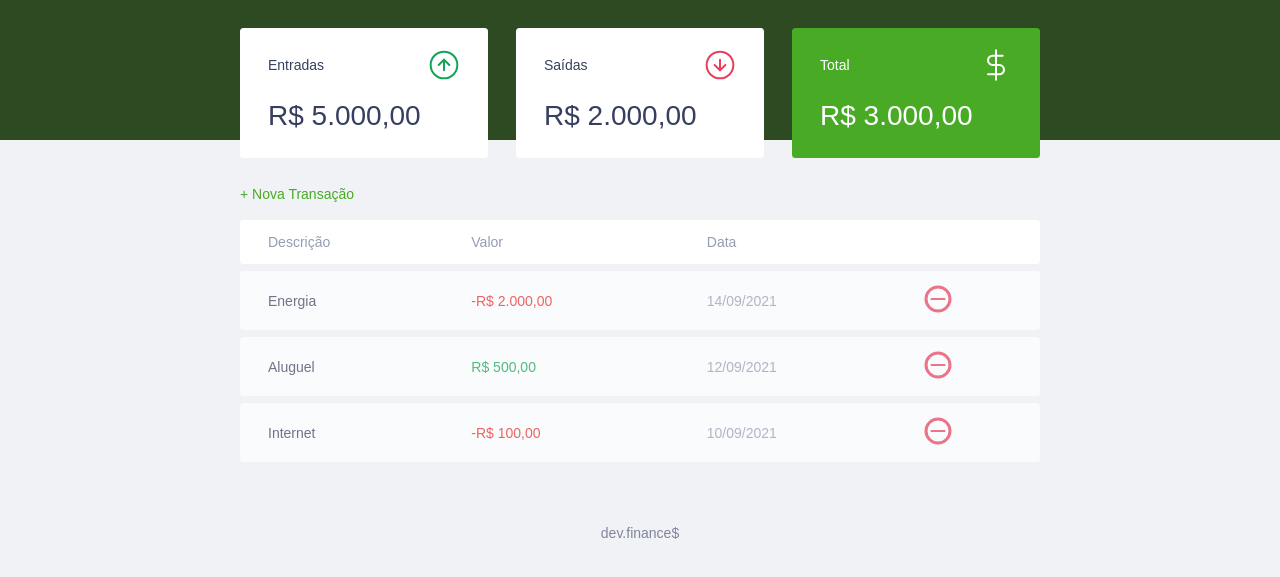
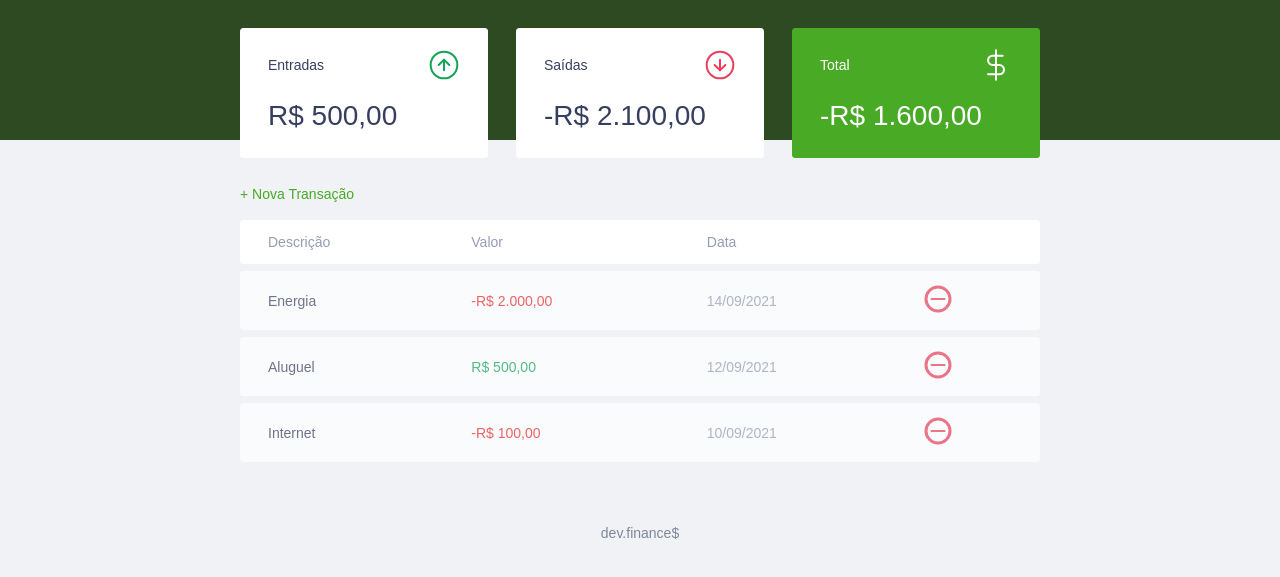
Before and after one commit to xavierjuniordev/dev.finance, a plain HTML site: page index.html in a window 1280 px wide. Shown: the part 55-632 px from the top of the page. Drawn offline with Linux system fonts and the light colour scheme; a web font is replaced by a local one.

Commit message:
Construindo o JS da aplicação

```diff
--- a/index.html
+++ b/index.html
@@ -27,21 +27,21 @@
             <span>Entradas</span>
             <img src="./assets/income.svg" alt="Image de entradas">
           </h3>
-          <p>R$ 5.000,00</p>
+          <p id="incomeDisplay">R$ 5.000,00</p>
         </div>
         <div class="card">
           <h3>
             <span>Saídas</span>
             <img src="./assets/expense.svg" alt="Image de saídas">
           </h3>
-          <p>R$ 2.000,00</p>
+          <p id="expenseDisplay">R$ 2.000,00</p>
         </div>
         <div class="card total">
           <h3>
             <span>Total</span>
             <img src="./assets/total.svg" alt="Image de total">
           </h3>
-          <p>R$ 3.000,00</p>
+          <p id="totalDisplay">R$ 3.000,00</p>
         </div>
       </section>
       <section id="transaction">
--- a/scripts.js
+++ b/scripts.js
@@ -16,8 +16,6 @@ const Modal = {
         .remove('active')
       }
   }
-
-
 
   const transactions = [
   {
@@ -42,14 +40,43 @@ const Modal = {
 ]
 
   const Transaction = {
+    all: transactions,
+
+    add(transaction) {
+        Transaction.all.push(transaction)
+    },
+
     incomes() {
-          //somar as entradas
+          let income = 0;
+          // pegar todas as transações
+          // para cada transação
+          Transaction.all.forEach(transaction => {
+            //se ela for maior que zero
+            if( transaction.amount > 0 ) {
+              // somar a uma variavel e retornar a variavel
+              income += transaction.amount;
+            }
+          })
+          return income;
     },
+
     expenses() {
-          //somar as saídas
+        // pegar todas as transações
+        // para cada transação
+        let expense = 0;
+        Transaction.all.forEach(transaction => {
+          // se ela for menor que zero
+          if( transaction.amount < 0 ) {
+            // somar a uma variavel e retornar a variavel
+            expense += transaction.amount;
+          }
+        })
+        return expense;
     },
+
     total() {
           //entradas - saídas
+          return Transaction.incomes() + Transaction.expenses();
     }
   }
 
@@ -76,6 +103,18 @@ const Modal = {
       </td>
       `
       return html
+    },
+
+    updateBalance() {
+      document
+          .getElementById('incomeDisplay')
+          .innerHTML = Utils.formatCurrency(Transaction.incomes())
+      document
+          .getElementById('expenseDisplay')
+          .innerHTML = Utils.formatCurrency(Transaction.expenses())
+      document
+          .getElementById('totalDisplay')
+          .innerHTML = Utils.formatCurrency(Transaction.total())
     }
   }
 
@@ -99,3 +138,5 @@ const Utils = {
 transactions.forEach(function(transaction) {
   DOM.addTransaction(transaction)
 })
+
+DOM.updateBalance()
```
Lines whose indentation alone changed are shown as unchanged.
